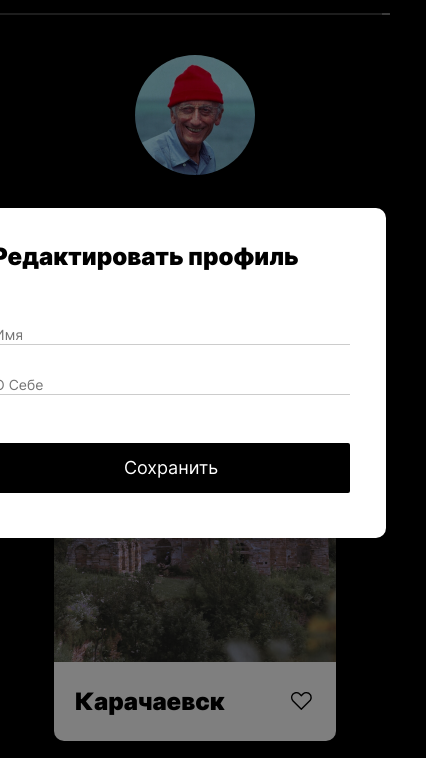
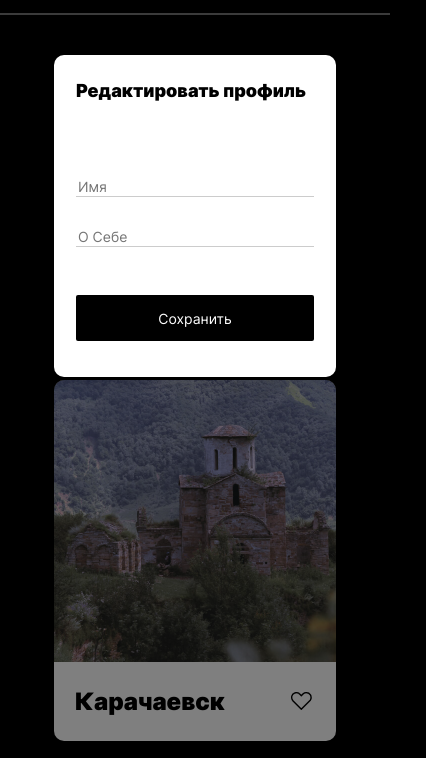
Before and after one commit to evvlboro/mesto, a plain HTML site: page index.html in a window 390 px wide. Shown: the part 69-827 px from the top of the page, 426 px wide, since content can reach past the window. Drawn offline with Linux system fonts and the light colour scheme.

Commit message:
feat: адаптатив для popup

```diff
--- a/blocks/popup/__button-close/popup__button-close.css
+++ b/blocks/popup/__button-close/popup__button-close.css
@@ -16,3 +16,9 @@
 .popup__button-close:focus {
   outline: none;
 }
+
+@media (max-width: 520px) {
+  .popup__button-close {
+    background-size: 40px;
+  }
+}
--- a/blocks/popup/__button-save/popup__button-save.css
+++ b/blocks/popup/__button-save/popup__button-save.css
@@ -16,9 +16,17 @@
 .popup__button-save:hover {
   opacity: .6;
   transition: opacity .3s;
-  pointer
 }
 
 .popup__button-save:focus {
   outline: none;
 }
+
+@media (max-width: 520px) {
+  .popup__button-save {
+    width: 238px;
+    height: 46px;
+    font-size: 14px;
+    line-height: 17px;
+  }
+}
--- a/blocks/popup/__container/popup__container.css
+++ b/blocks/popup/__container/popup__container.css
@@ -6,3 +6,14 @@
   ". button-close"
   "form .";
 }
+
+@media (max-width: 520px) {
+  .popup__container {
+    grid-template-columns: 256px 26px;
+    grid-template-rows: 26px 322px;
+    row-gap: 14px;
+    grid-template-areas:
+    ". button-close"
+    "form form";
+  }
+}
--- a/blocks/popup/__input/popup__input.css
+++ b/blocks/popup/__input/popup__input.css
@@ -10,3 +10,9 @@
   line-height: 17px;
   color: black;
 }
+
+@media (max-width: 520px) {
+  .popup__input {
+    width: 238px;
+  }
+}
--- a/blocks/popup/__title/popup__title.css
+++ b/blocks/popup/__title/popup__title.css
@@ -6,3 +6,12 @@
   line-height: 29px;
   color: black;
 }
+
+@media (max-width: 520px) {
+  .popup__title {
+    width: 238px;
+    margin: 25px auto 45px auto;
+    font-size: 18px;
+    line-height: 22px;
+  }
+}
--- a/blocks/popup/popup.css
+++ b/blocks/popup/popup.css
@@ -1,10 +1,17 @@
 .popup {
-  width: 98vw;/*почему-то при значении 100vh появляется горизонтальный скролл box-sizing: border-box; не помогает*/
+  width: 100vw;/*почему-то при значении 100vh появляется горизонтальный скролл box-sizing: border-box; не помогает*/
   height: 100vh;
   background-color: rgba(0,0,0,0.5);
   position: absolute;
   top: 0;
   display: none;
   justify-content: center;
-  align-items: center;
+  /*align-items: center;*/
+  margin-top: 155px;
 }
+
+@media (max-width: 520px) {
+  .popup {
+    margin-top: 84px;
+  }
+}
```
